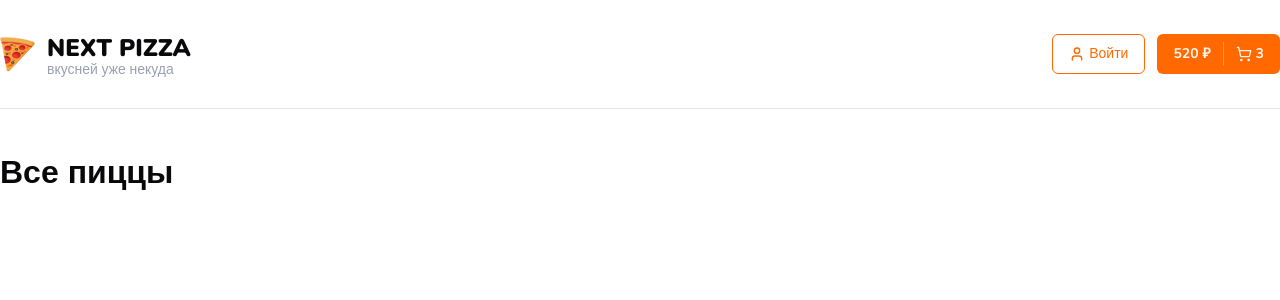
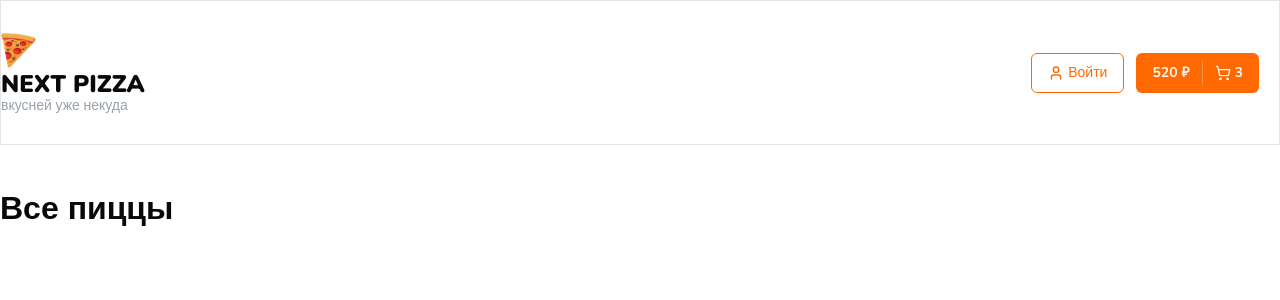
Before and after one commit to wraithfel/next-pizza, a Next.js app: page / in a window 1280 px wide. Shown: the top 300 px of the page. Built offline with nearby package versions, Linux system fonts and the light colour scheme.

Commit message:
hotfix scroll

```diff
--- a/components/shared/header.tsx
+++ b/components/shared/header.tsx
@@ -9,41 +9,40 @@ interface Props{
     className?: string;
 }
 
-export const Header: React.FC<Props> = ({ className }) => {
+export const Header: React.FC<Props> = ({className}) => {
     return (
-    <header className={cn('border-b overflow-x-hidden', className)}>
-      <Container className="flex items-center justify-between py-8">
+        <header className = {cn('border border-b', className)}>
+        <Container className='flex items-center justify-between py-8'>
             {/* Левая часть */}
-        <div className="flex items-center gap-3">
+            <div>
                 <Image src="/logo.png" alt="Logo" width={35} height={35} />
                 <div>
-            <h1 className="text-2xl uppercase font-black">Next Pizza</h1>
-            <p className="text-sm text-gray-400 leading-3">
-              вкусней уже некуда
-            </p>
+                    <h1 className="text-2xl uppercase font-black">Next Pizza </h1>
+                    <p className="text-sm text-gray-400 leading-3">вкусней уже некуда</p>
                 </div>
             </div>
-
             {/* Правая часть */}
-        <div className="flex items-center gap-3 flex-wrap">
+            <div className='flex flex-start gap-3 pr-5'>
+            <div className="flex items-center gap-3">
           <Button variant="outline" className="flex items-center gap-1">
             <User size={16} />
-            <span className="hidden sm:inline">Войти</span>
+            Войти
             </Button>
-
-          <Button className="group relative flex items-center gap-3">
+            </div>
+            <div>
+             <Button className="group relative overflow-x-hidden">
               <b>520 ₽</b>
-            <span className="h-full w-px bg-white/30"></span>
-            <div className="flex items-center gap-1 transition-opacity duration-300 group-hover:opacity-0">
-              <ShoppingCart className="h-4 w-4" strokeWidth={2} />
+              <span className="h-full w-[1px] bg-white/30 mx-3" />
+              <div className="flex items-center gap-1 transition duration-300 group-hover:opacity-0">
+                <ShoppingCart className="h-4 w-4 relative" strokeWidth={2} />
                 <b>3</b>
               </div>
-            <ArrowRight
-              className="absolute right-3 w-5 transition-all duration-300 -translate-x-2 opacity-0 group-hover:translate-x-0 group-hover:opacity-100"
-            />
+              <ArrowRight className="w-5 absolute right-5 transition duration-300 -translate-x-2 opacity-0 group-hover:opacity-100 group-hover:translate-x-0" />
             </Button>
+        </div>
         </div>
          </Container>
         </header>
-  );
-};
+
+    )
+}
```
Lines whose indentation alone changed are shown as unchanged.
